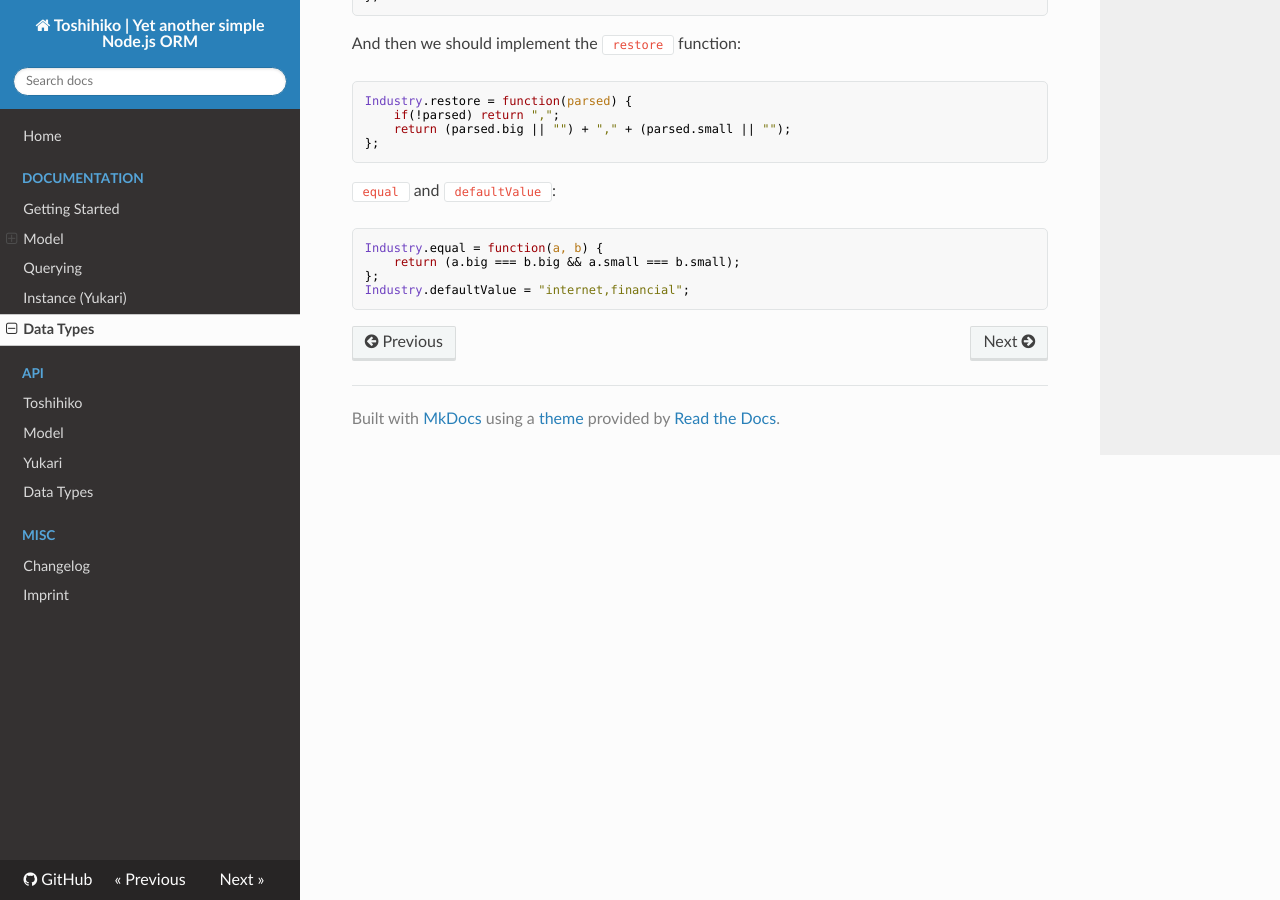
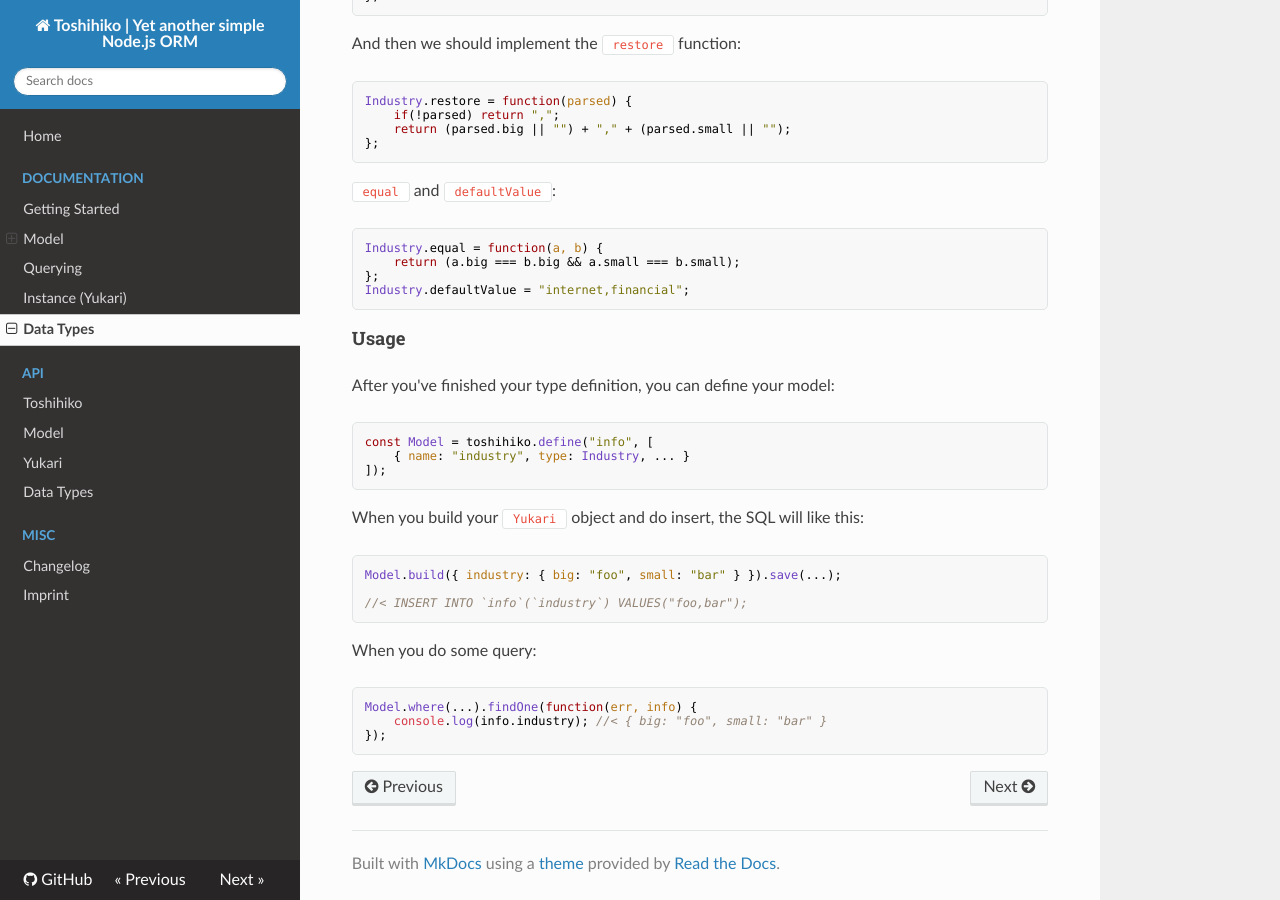
Before and after one commit to toshihikojs/Toshihiko, an MkDocs documentation site: the page built from docs/docs/type.md, in a window 1280 px wide and 900 px high, scrolled down 3320 px. Built offline with MkDocs 1.6.1, drawn with Linux system fonts in a browser that asks for light colours; nearby versions of some CDN libraries; old or Windows-style settings are respelled for this version of MkDocs.

Commit message:
docs: introduce customized type example usage

````diff
--- a/docs/docs/type.md
+++ b/docs/docs/type.md
@@ -171,3 +171,29 @@ Industry.equal = function(a, b) {
 };
 Industry.defaultValue = "internet,financial";
 ```
+
+#### Usage
+
+After you've finished your type definition, you can define your model:
+
+```js
+const Model = toshihiko.define("info", [
+    { name: "industry", type: Industry, ... }
+]);
+```
+
+When you build your `Yukari` object and do insert, the SQL will like this:
+
+```js
+Model.build({ industry: { big: "foo", small: "bar" } }).save(...);
+
+//< INSERT INTO `info`(`industry`) VALUES("foo,bar");
+```
+
+When you do some query:
+
+```js
+Model.where(...).findOne(function(err, info) {
+    console.log(info.industry); //< { big: "foo", small: "bar" }
+});
+```
````
